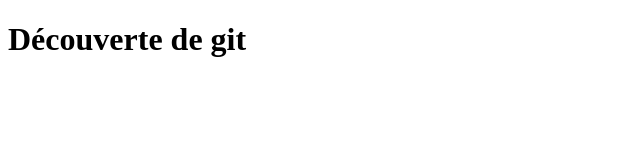
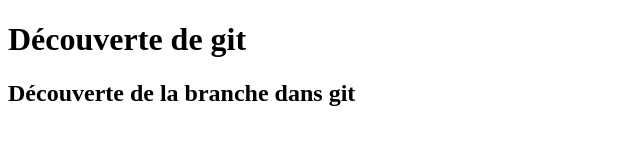
Before and after one commit to and-dream/git-notes, a plain HTML site: page index.html in a window 1280 px wide. Shown: the whole page, without its empty margins (0-640 px from the left). Drawn offline with Linux system fonts and the light colour scheme.

Commit message:
principal

```diff
--- a/index.html
+++ b/index.html
@@ -13,5 +13,6 @@
         CLS pour supprimer (cleaner la console)
     -->
     <!-- c'est du versioning : on sauvegarde des versions d'un projet -->
+    <h2>Découverte de la branche dans git</h2>
 </body>
 </html>
```
Also changed, not shown: memory.txt.
